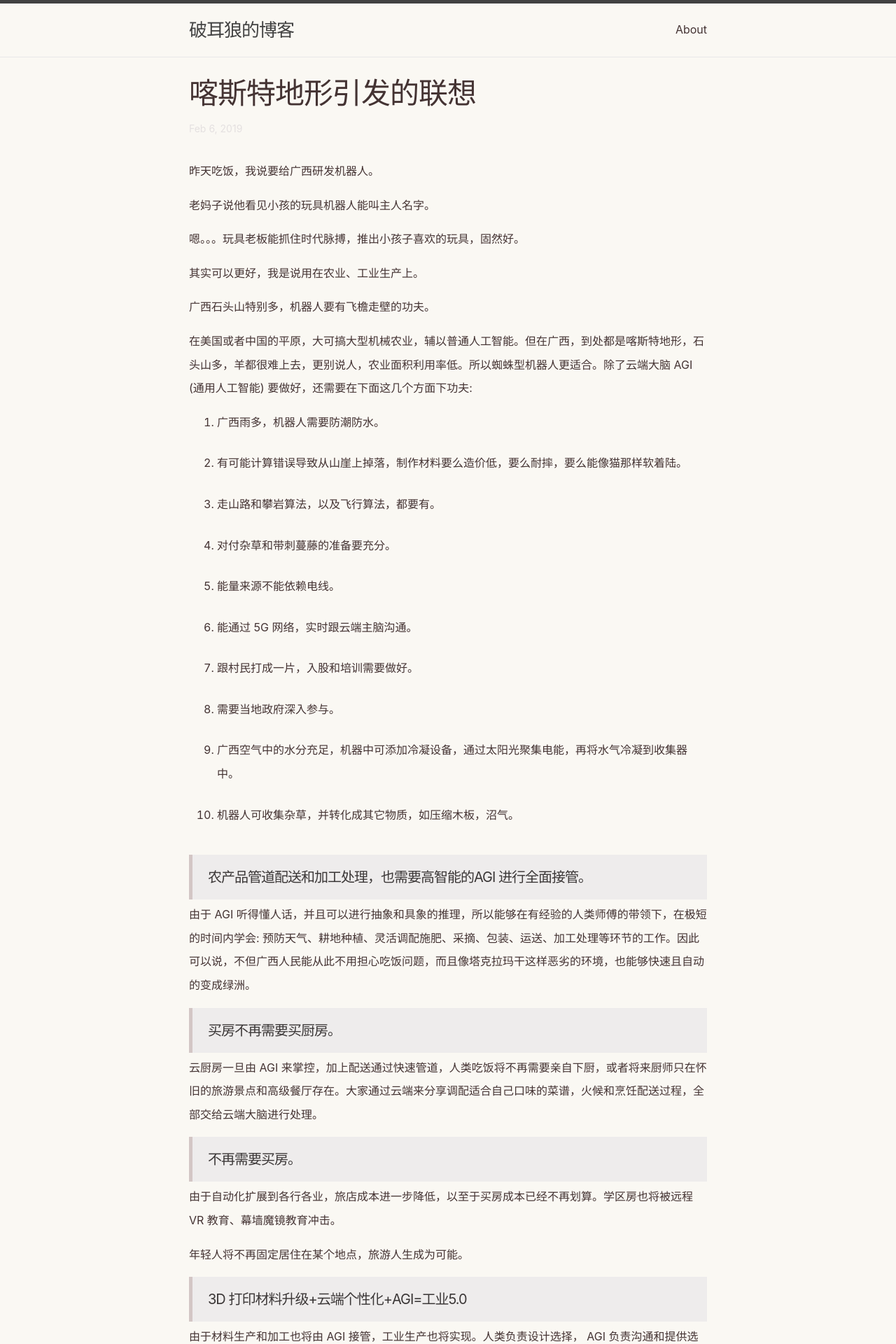
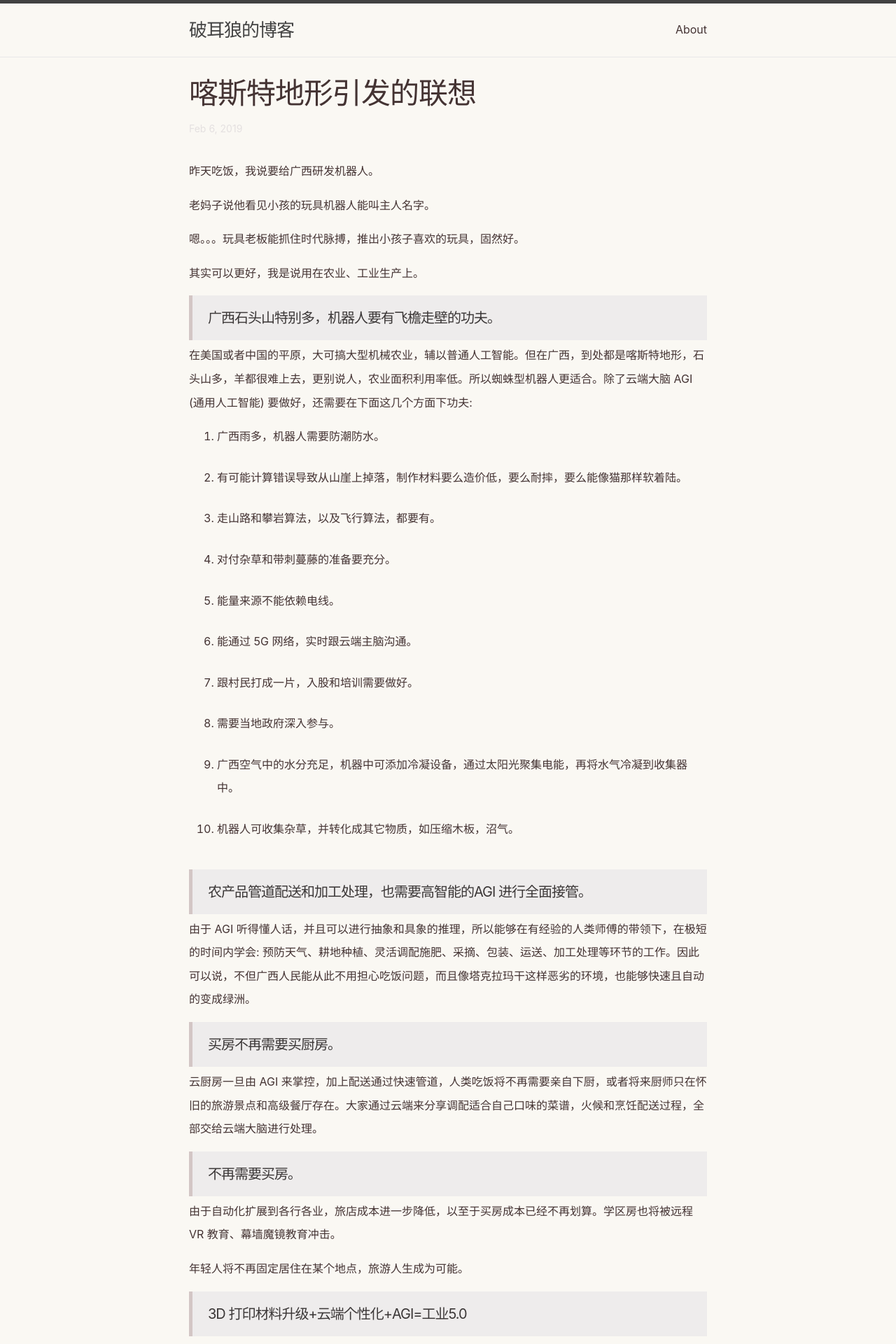
Before and after one commit to moketao/blog, a Jekyll site: the page built from _posts/2019-02-06-guangxi.md, in a window 1280 px wide. Shown: the top 1920 px of the page at 70% size. Built offline with Jekyll 4.4.1, drawn with Linux system fonts in a browser that asks for light colours.

```diff
--- a/_posts/2019-02-06-guangxi.md
+++ b/_posts/2019-02-06-guangxi.md
@@ -14,7 +14,7 @@ txtmode: true
 
 其实可以更好，我是说用在农业、工业生产上。
 
-广西石头山特别多，机器人要有飞檐走壁的功夫。
+>广西石头山特别多，机器人要有飞檐走壁的功夫。
 
 在美国或者中国的平原，大可搞大型机械农业，辅以普通人工智能。但在广西，到处都是喀斯特地形，石头山多，羊都很难上去，更别说人，农业面积利用率低。所以蜘蛛型机器人更适合。除了云端大脑 AGI (通用人工智能) 要做好，还需要在下面这几个方面下功夫:
 
```
